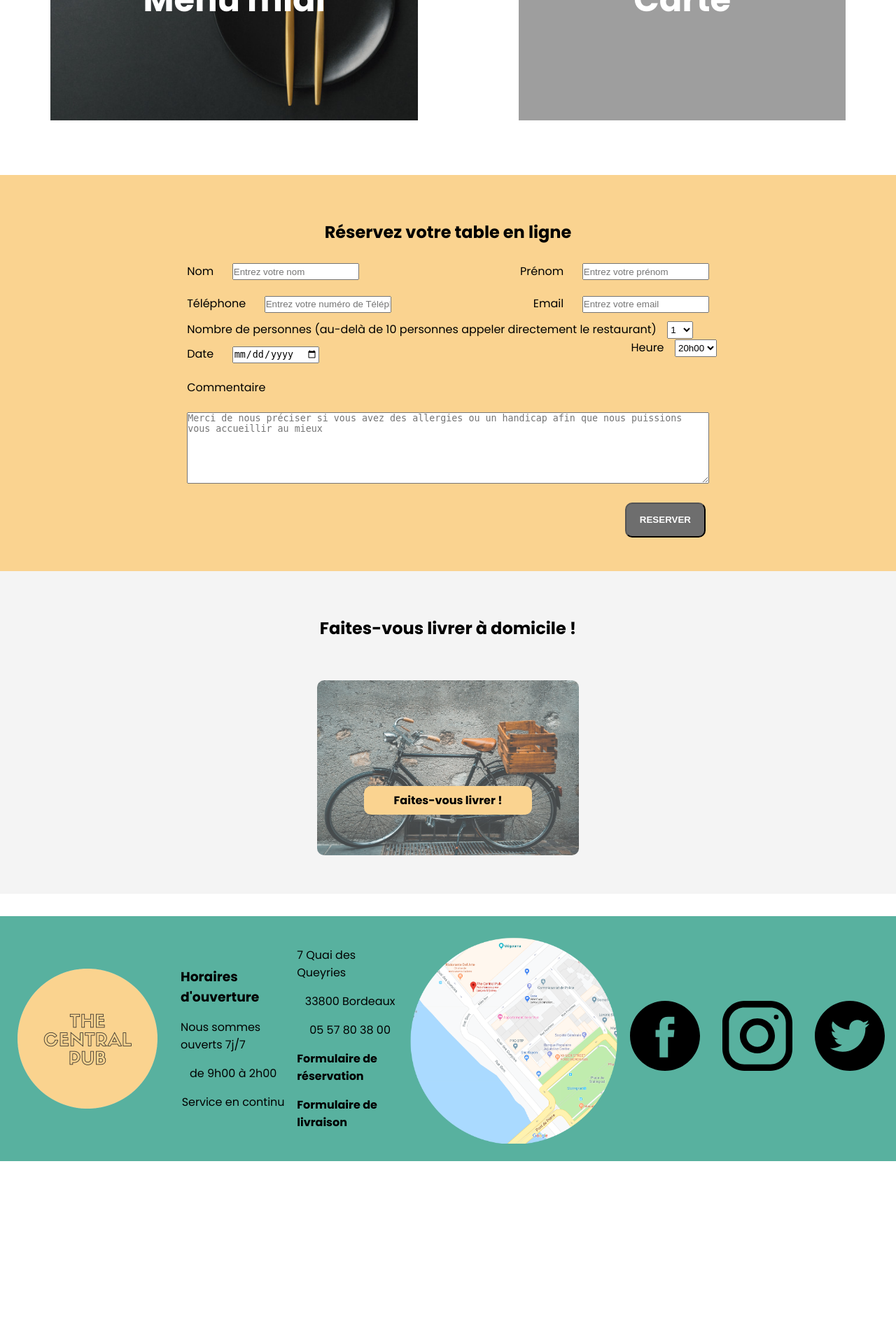
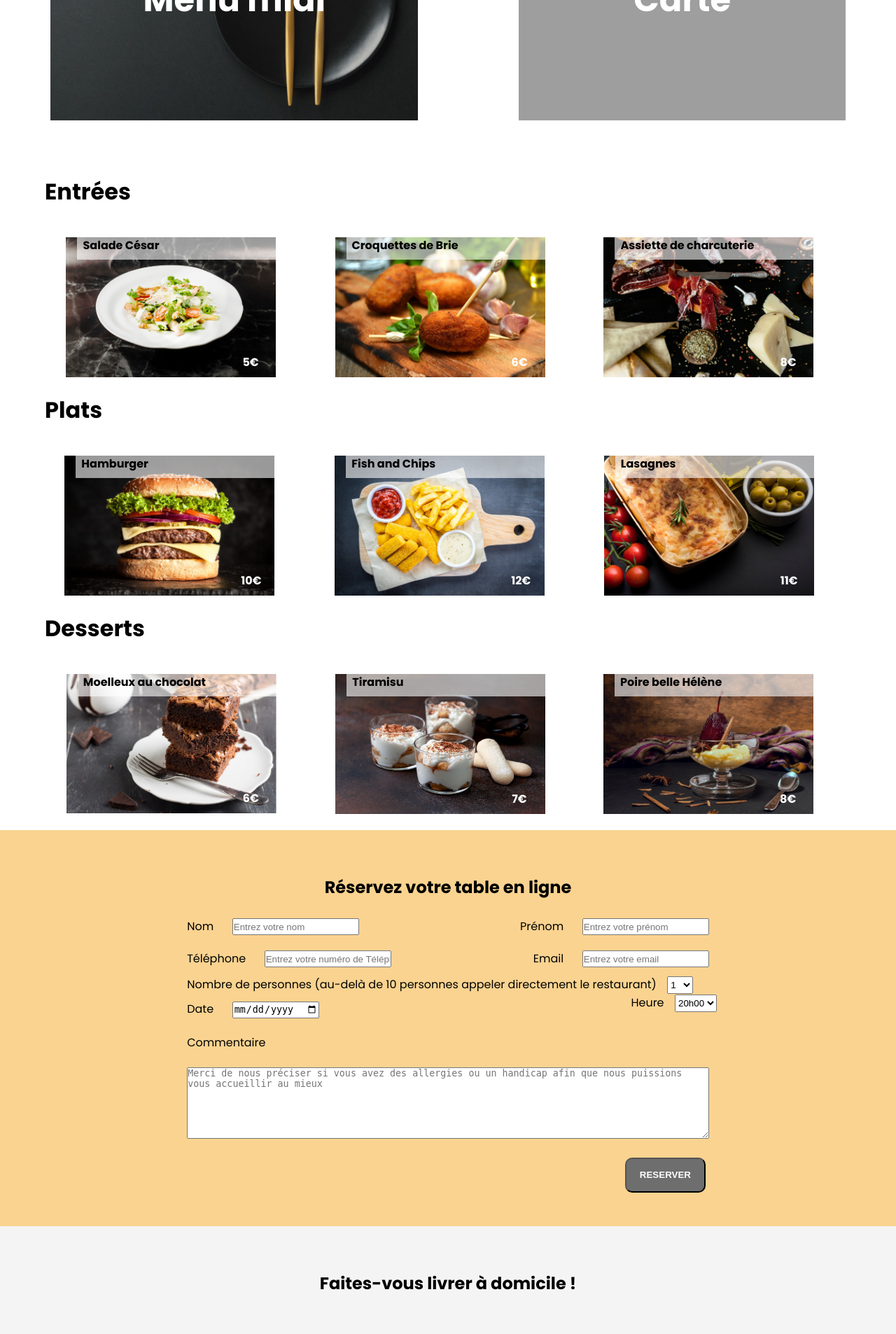
Before and after one commit to Bourricote/projet1_php, a PHP site: page / in a window 1280 px wide. Shown: the part 1813-3719 px from the top of the page at 70% size. Before the commit the page ends 3472 px from the top, so only its background shows below. Run offline with PHP 8.4, Linux system fonts and the light colour scheme; grey boxes are pictures that could not be loaded.

Commit message:
ajout plats array php

```diff
--- a/index.php
+++ b/index.php
@@ -12,16 +12,9 @@
 </head>
 
 <body>
-
-
 <!-- Header : nav et bannière : Dominique ------------------------------->
     <header>
-
-
-
         <nav class="navbar" id="myTopnav">
-
-
             <a href="./index.php" id="texte"><h2>The Central Pub</h2></a>
             <a href="./index.php#all-card">Menu</a>
             <a href="./index.php#all-card">Carte</a>
@@ -31,15 +24,11 @@
             <a href="javascript:void(0);" class="icon" onclick="burgerResponsive()">
                 <i class="fa fa-bars"></i>
             </a>
-
         </nav>
-
 
         <div class="banniere"></div>
         <div class="container-logo"></div>
-
     </header>
-
 
 <!-- Articles : Paul ------------------------------------------------->
 
@@ -94,6 +83,71 @@
         </div>
 
     </section>
+
+<!-- Plats et prix PHP -->
+<section id="prices">
+    <?php
+        $meals = [
+                'Entrées'    => [
+                        'Salade César' => [
+                                'picture' => 'Images/salade.jpg',
+                                'price' => '5€',
+                                ],
+                        'Croquettes de Brie' => [
+                                'picture' => 'Images/croquettes.jpg',
+                                'price' => '6€',
+                                ],
+                        'Assiette de charcuterie' => [
+                                'picture' => 'Images/charcuterie.jpg',
+                                'price' => '8€',
+                                ],
+                        ],
+                'Plats'     => [
+                        'Hamburger' => [
+                                'picture' => 'Images/burger.jpg',
+                                'price' => '10€',
+                                ],
+                        'Fish and Chips' => [
+                                'picture' => 'Images/fish.jpg',
+                                'price' => '12€',
+                                ],
+                        'Lasagnes' => [
+                                'picture' => 'Images/lasagnes.jpg',
+                                'price' => '11€',
+                                ],
+                        ],
+                'Desserts' => [
+                    'Moelleux au chocolat' => [
+                                'picture' => 'Images/moelleux.jpg',
+                                'price' => '6€',
+                                ],
+                    'Tiramisu' => [
+                                'picture' => 'Images/tiramisu.jpg',
+                                'price' => '7€',
+                                ],
+                    'Poire belle Hélène' => [
+                                'picture' => 'Images/poire.jpg',
+                                'price' => '8€',
+                                ],
+                        ],
+
+                ];
+
+        foreach ($meals as $typeCourse => $courses){
+            echo '<h3>' . $typeCourse . '</h3>';
+            echo '<div class="type_course">';
+            foreach ($courses as $key => $values){
+                echo '<div class="course">';
+                echo '<h4 class="course_name">' . $key . '</h4>';
+                echo '<img src="'. $values['picture'] . '" alt="img">';
+                echo '<span class="price">' . $values['price'] . "</span>";
+                echo '</div>';
+            }
+            echo '</div>';
+        }
+    ?>
+</section>
+
 <!-- Formulaire de réservation : Anne -------------------------------------------->
     <section id="booking">
 
@@ -166,7 +220,6 @@
         </div>
     </section>
 
-
 <!-- Footer: Anne   -------------------------------------------------->
     <footer id="contact">
         <div class="div_img_footer">
--- a/style.css
+++ b/style.css
@@ -136,6 +136,52 @@ article img{
     background-color: #fad390;
 }
 /* END -- Section article card -- Paul*/
+
+/* Plats et prix PHP */
+
+#prices{
+    display: flex;
+    flex-direction: column;
+    width: 90%;
+    margin: auto;
+}
+
+.type_course{
+    display: flex;
+    flex-wrap: wrap;
+    justify-content: space-around;
+    margin-bottom: 1rem;
+}
+
+#prices img{
+    width: 300px;
+}
+
+#prices h3{
+    font-size: 2rem;
+}
+
+.course_name{
+    padding: 0.5rem;
+    position: relative;
+    top: 2rem;
+    left: 1rem;
+    z-index: 3;
+    color: black;
+    background-color: rgba(255, 255, 255, 0.6);
+}
+
+.price{
+    position: relative;
+    right: 3rem;
+    bottom: 1rem;
+    color: white;
+    font-weight: bold;
+}
+
+
+
+/* END - Plats et prix PHP */
 
 /* formulaire réservation */
 
```
Also changed, not shown: Images/burger.jpg (added), Images/charcuterie.jpg (added), Images/croquettes.jpg (added), Images/fish.jpg (added), Images/lasagnes.jpg (added), Images/moelleux.jpg (added), Images/poire.jpg (added), Images/salade.jpg (added), Images/tiramisu.jpg (added).
